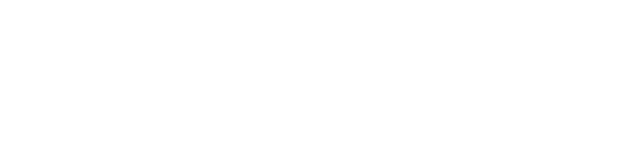
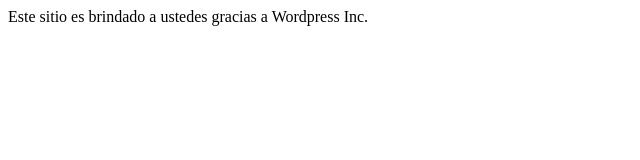
Before and after one commit to Ram-iro/equipo, a plain HTML site: page Index.html in a window 1280 px wide. Shown: the whole page, without its empty margins (0-640 px from the left). Drawn offline with Linux system fonts and the light colour scheme.

Commit message:
Agregado body y footer de Index.html

```diff
--- a/Index.html
+++ b/Index.html
@@ -3,3 +3,8 @@
 
 
 </head>
+
+<body>
+
+	<footer>Este sitio es brindado a ustedes gracias a Wordpress Inc.</footer>
+</body>
```
